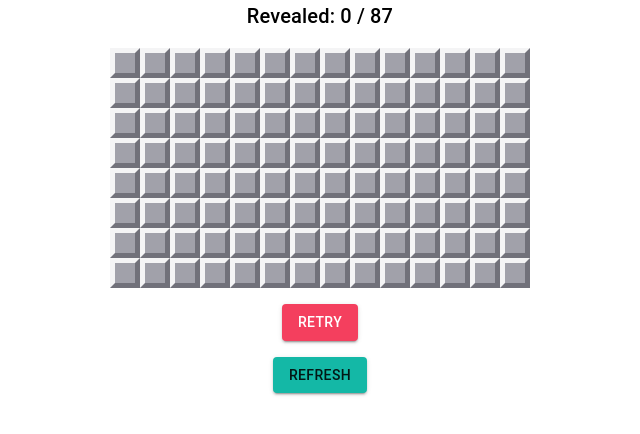
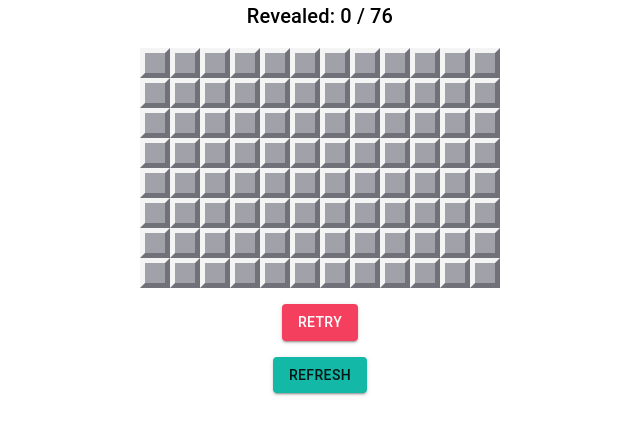
Before and after one commit to VSebastian8/MineSweeper, a React (Vite) app: page / in a window 1280 px wide. Shown: the top 434 px of the page, without its empty margins (320-960 px from the left). Built offline with nearby package versions, Linux system fonts and the light colour scheme.

Commit message:
Win & Lose animations

```diff
--- a/src/components/App.tsx
+++ b/src/components/App.tsx
@@ -24,9 +24,9 @@ function App() {
   const [refreshed, setRefreshed] = useState(false);
   const [retried, setRetried] = useState(false);
   const [revealed, setRevealed] = useState(0);
-  const bombs = 25;
+  const bombs = 20;
   const rows = 8;
-  const columns = 14;
+  const columns = 12;
 
   const handleRefresh = () => {
     setRefreshed(!refreshed);
--- a/src/components/Board.tsx
+++ b/src/components/Board.tsx
@@ -1,5 +1,5 @@
 import Square from "./Square";
-import { useState, useEffect } from "react";
+import { useState, useEffect, useRef } from "react";
 import "./Board.css";
 import click_reveal from "../assets/reveal.mp3";
 import click_expand from "../assets/expand.mp3";
@@ -34,7 +34,13 @@ export default function Board({
   const [tiles, setTiles] = useState<JSX.Element[]>([]);
   const [gameOver, setGameOver] = useState(false);
   const [revealed, setRevealed] = useState(0);
+  const [showTimers, setShowTimers] = useState<ReturnType<typeof setTimeout>[]>(
+    []
+  );
+
   const revealGoal = columns * rows - bombNumber;
+  const gameRef = useRef(gameOver);
+  gameRef.current = gameOver;
 
   const expand = (i: number, j: number, newBoardShow: boolean[][]) => {
     const neighbours = [
@@ -58,6 +64,33 @@ export default function Board({
     }
   };
 
+  const showColumnBombs = (j: number) => {
+    if (gameRef.current) {
+      let newBoardShow = [...boardShow];
+      for (let i = 0; i < rows; i++)
+        if (board[i][j] == -1) newBoardShow[i][j] = true;
+      setBoardShow(newBoardShow);
+    }
+  };
+
+  const showBombs = () => {
+    let newTimers = [];
+    for (let j = 0; j < columns; j++) {
+      newTimers.push(
+        setTimeout(() => {
+          showColumnBombs(j);
+        }, 100 * j)
+      );
+    }
+    setShowTimers(newTimers);
+  };
+
+  const stopTimers = () => {
+    for (let timer of showTimers) {
+      clearTimeout(timer);
+    }
+  };
+
   const revealSquare = (i: number, j: number) => {
     if (gameOver) return;
 
@@ -71,6 +104,7 @@ export default function Board({
         bombSound.play();
         setRevealed((rev) => rev - 1);
         setGameOver(true);
+        showBombs();
         break;
       case 0:
         expandSound.play();
@@ -163,6 +197,7 @@ export default function Board({
   };
 
   useEffect(() => {
+    stopTimers();
     setGameOver(false);
     setRevealed(0);
     hideTiles();
@@ -170,6 +205,7 @@ export default function Board({
   }, [refresh]);
 
   useEffect(() => {
+    stopTimers();
     setGameOver(false);
     setRevealed(0);
     hideTiles();
--- a/src/components/Square.css
+++ b/src/components/Square.css
@@ -39,3 +39,23 @@
 .won > .square {
   pointer-events: none;
 }
+
+.exploded {
+  background-color: #fb7185;
+  border: #9f1239 solid 3px !important;
+}
+
+.won > .square {
+  position: relative;
+  animation: wave 1s cubic-bezier(0, 1.5, 1, 1.5);
+}
+
+@keyframes wave {
+  0%,
+  100% {
+    top: 0;
+  }
+  50% {
+    top: -8px;
+  }
+}
--- a/src/components/Square.tsx
+++ b/src/components/Square.tsx
@@ -27,6 +27,7 @@ export default function Square({
 }: Props) {
   const isBomb = bombs == -1;
   const [lock, setLock] = useState(false);
+  const [triggered, setTriggered] = useState(false);
   const colors = [
     "#818cf8",
     "#67e8f9",
@@ -40,6 +41,7 @@ export default function Square({
 
   useEffect(() => {
     setLock(false);
+    setTriggered(false);
   }, [lockRefresh]);
 
   const handleLock = () => {
@@ -50,8 +52,13 @@ export default function Square({
 
   return (
     <div
-      className={"square" + (hidden ? (lock ? " locked" : "") : " revealed")}
+      className={
+        "square" +
+        (lock ? " locked" : hidden ? "" : " revealed") +
+        (triggered ? " exploded" : "")
+      }
       onClick={() => {
+        if (isBomb) setTriggered(true);
         if (hidden && !lock) {
           clickSquare(i, j);
         }
@@ -63,9 +70,10 @@ export default function Square({
       style={{
         width: size + "px",
         color: isBomb ? "#9f1239" : colors[(bombs + 7) % 8],
+        animationDelay: j * 0.05 + "s",
       }}
     >
-      {hidden || bombs == 0 ? "" : bombs}
+      {hidden || bombs == 0 ? "" : isBomb ? (triggered ? "x" : "o") : bombs}
     </div>
   );
 }
```
Also changed, not shown: mineSweeper.PNG (added).
